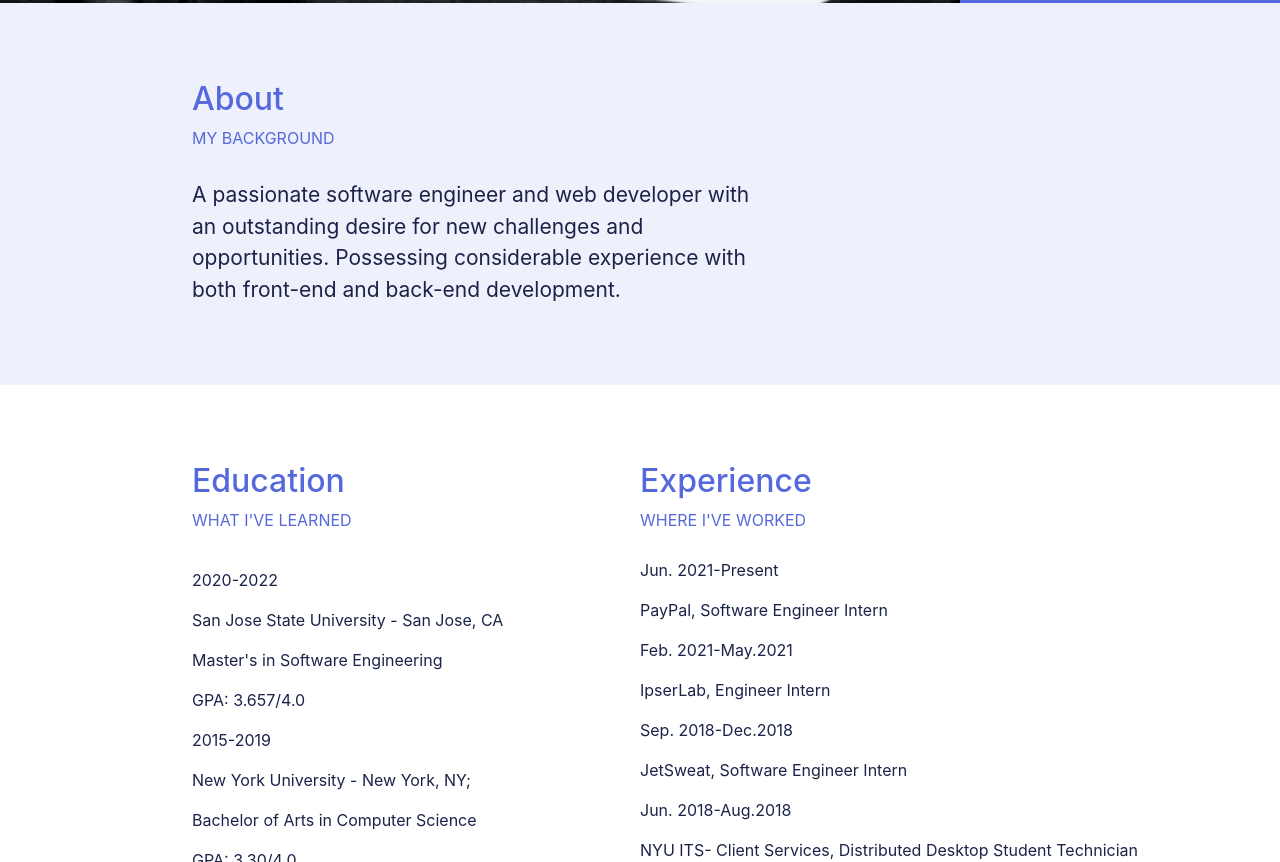
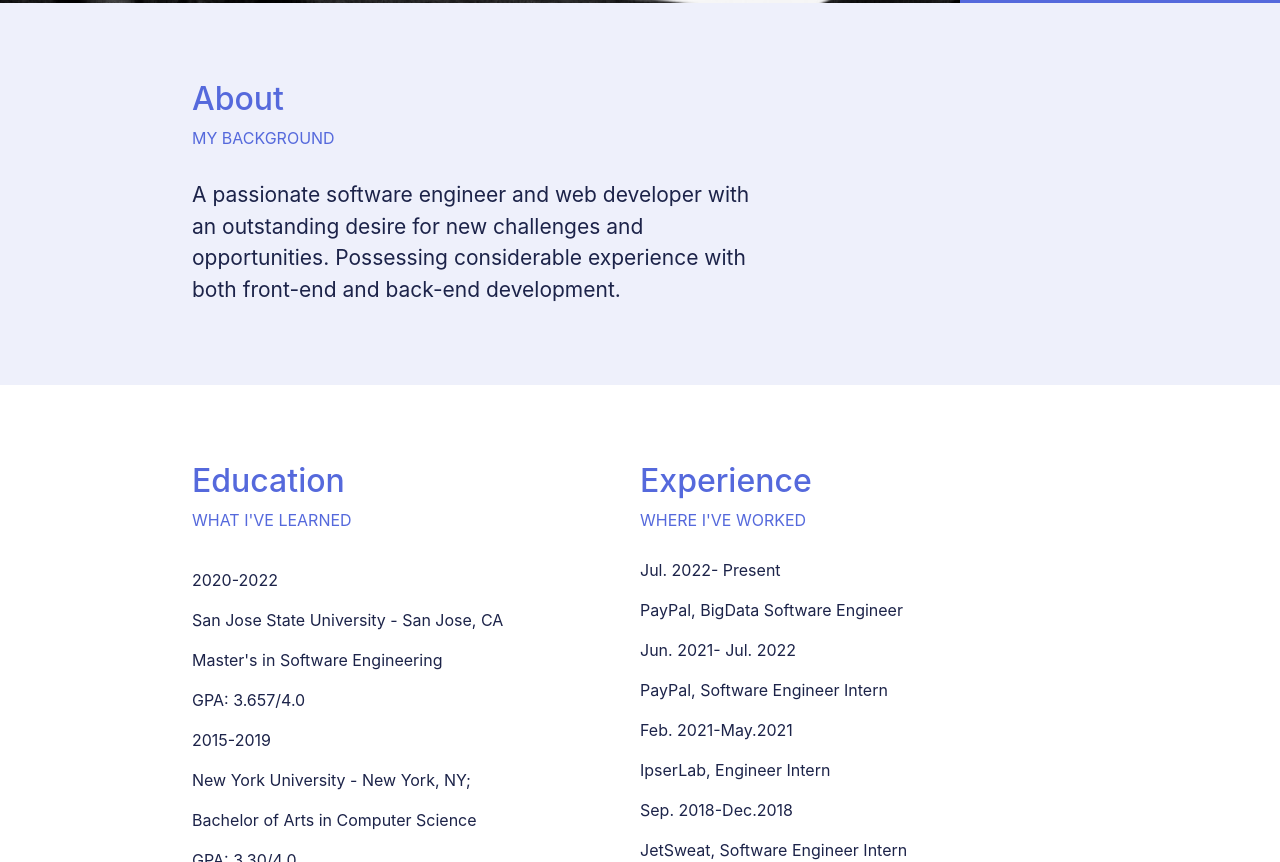
Before and after one commit to brightdo/brightdo.github.io, a plain HTML site: page aboutMe.html in a window 1280 px wide. Shown: the part 865-1727 px from the top of the page. Drawn offline with nearby package versions, Linux system fonts and the light colour scheme.

Commit message:
Update aboutMe.html

```diff
--- a/aboutMe.html
+++ b/aboutMe.html
@@ -41,7 +41,7 @@
                     <br/>
                     <p style="color: white; font-weight: 300;">BS in Computer Science <br> MS in Software Engineering <br> SunnyVale, California </p>
                         <p style="color: white; margin-top: 15%; font-weight: 300;">
-                            dohyeong.kim@sjsu.edu <br>
+                            dhk371@nyu.edu <br>
                             (718)-687-3315
                         </p>
 
@@ -83,7 +83,9 @@
             <div id="description-experience">
                 <!--<p>Sep. 2020–Present</p>-->
                 <!--<p>San Jose State University, CS151(Object Oriented Design) class grader</p>-->
-                <p>Jun. 2021-Present</p>
+                <p>Jul. 2022- Present</p>
+                <p>PayPal, BigData Software Engineer</p>
+                <p>Jun. 2021- Jul. 2022</p>
                 <p>PayPal, Software Engineer Intern</p>
                 <p>Feb. 2021-May.2021</p>
                 <p>IpserLab, Engineer Intern</p>
```
